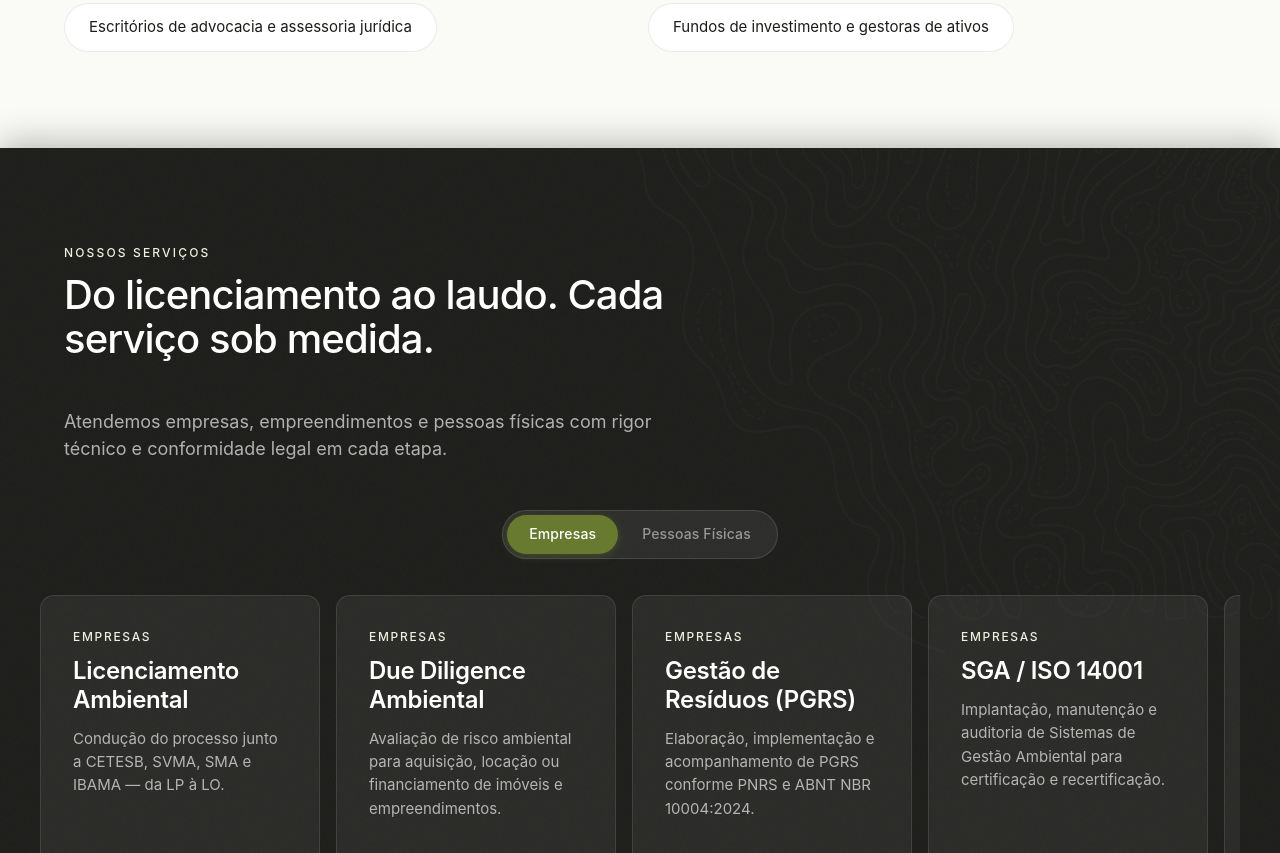
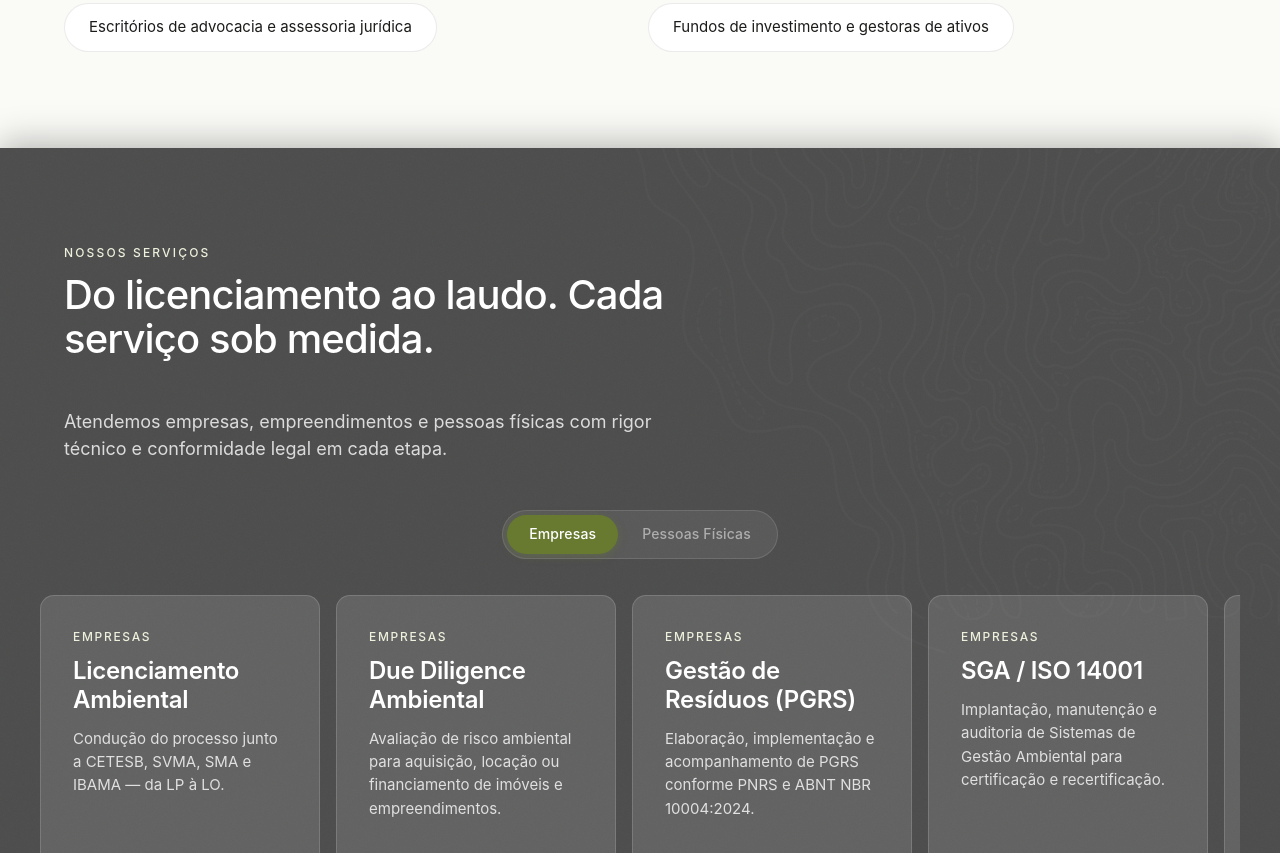
Before and after one commit to rcuestas1/cuestasambiental, a plain HTML site: page deploy/index.html in a window 1280 px wide. Shown: the part 1947-2800 px from the top of the page. Drawn offline with Linux system fonts and the light colour scheme; a web font is replaced by a local one.

Commit message:
Add files via upload

```diff
--- a/deploy/index.html
+++ b/deploy/index.html
@@ -218,9 +218,6 @@
     .diferenciais {
       background: var(--color-surface);
       padding: var(--space-24) 0;
-      position: relative;
-      z-index: 1;
-      box-shadow: 0 -10px 32px rgba(0, 0, 0, 0.18);
     }
     .section-eyebrow {
       font-size: 12px; text-transform: uppercase; letter-spacing: 0.18em;
@@ -330,7 +327,7 @@
        Ver notas-merge.md §5
        ========================================================== */
     .servicos {
-      background: var(--color-text-primary);
+      background: #4c4c4c;
       padding: var(--space-24) 0;
       position: relative;
       overflow: hidden;
@@ -360,7 +357,7 @@
     .servicos .section-eyebrow { color: var(--color-accent-soft); }
     .servicos .section-title { color: var(--color-on-dark); }
     .servicos .section-lead {
-      font-size: 18px; color: rgba(255,255,255,0.65);
+      font-size: 18px; color: rgba(255,255,255,0.80);
       max-width: 52ch; margin-bottom: var(--space-12);
     }
     .servicos .section-title.reveal { transition-delay: 80ms; }
@@ -455,8 +452,8 @@
     /* Card dark Apple-style */
     .servico-card {
       display: block;
-      background: rgba(255,255,255,0.06);
-      border: 1px solid rgba(255,255,255,0.10);
+      background: rgba(255,255,255,0.12);
+      border: 1px solid rgba(255,255,255,0.15);
       border-radius: var(--radius-lg);
       padding: var(--space-8);
       text-decoration: none;
@@ -482,7 +479,7 @@
       margin-bottom: var(--space-3);
     }
     .servico-card p {
-      font-size: 15px; color: rgba(255,255,255,0.65);
+      font-size: 15px; color: rgba(255,255,255,0.80);
       line-height: 1.55; flex: 1;
       margin-bottom: var(--space-6);
     }
```
